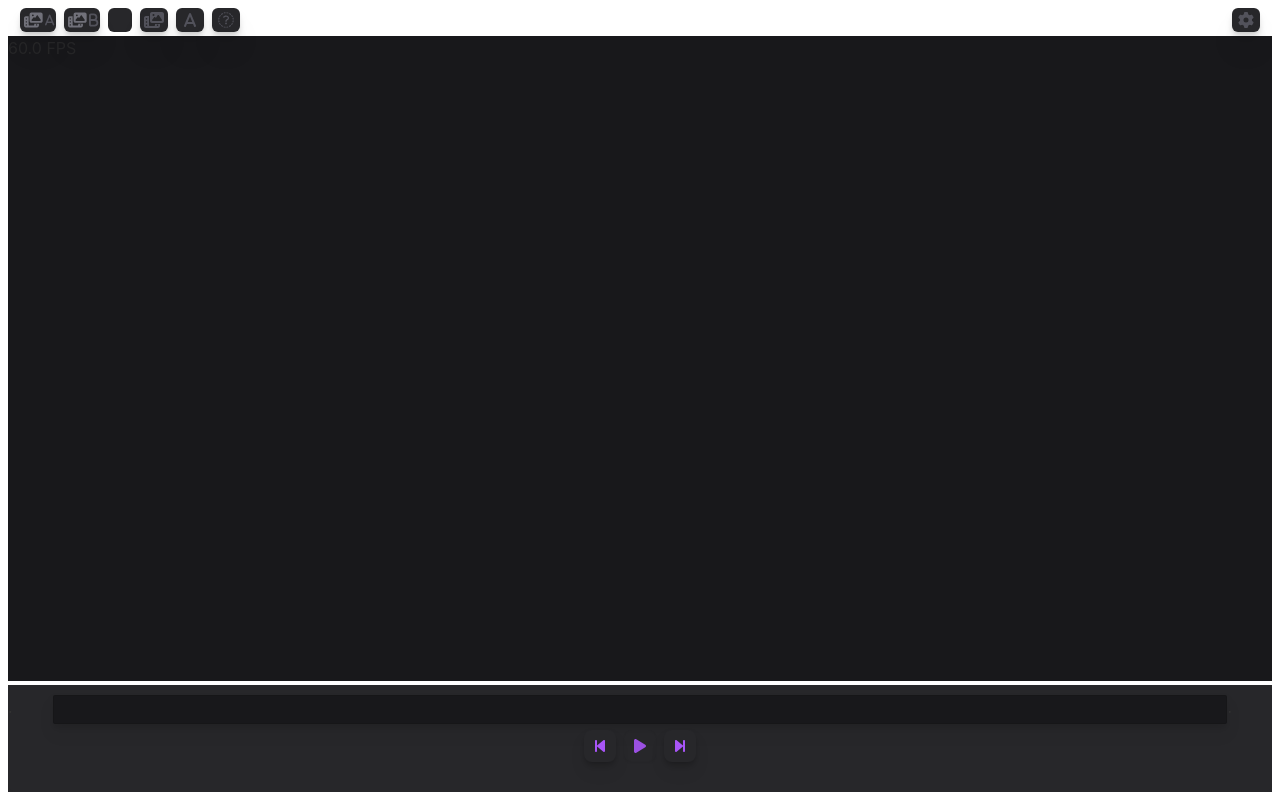
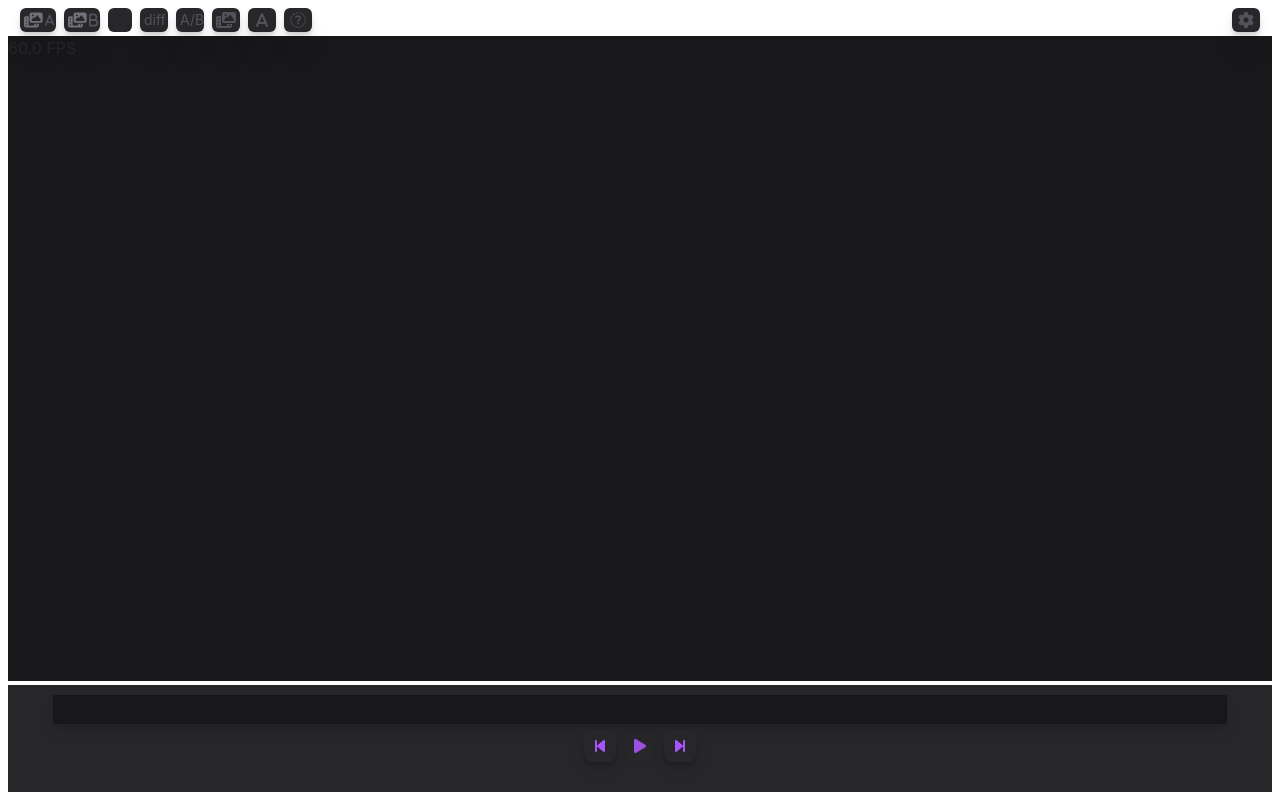
Before and after one commit to XpaceOff/viewfx, a Svelte app in the folder Tauri/: page / in a window 1280 px wide. Built offline with nearby package versions, Linux system fonts and the light colour scheme.

Commit message:
New button text added

```diff
--- a/Tauri/src/UpperSection.svelte
+++ b/Tauri/src/UpperSection.svelte
@@ -2,6 +2,7 @@
     import { isModalActive, modalTittle } from "./stores";
     import UpStdButton from "./UpperSide/Buttons/UpStdButton.svelte";
     import UpStdButtonTwoIco from "./UpperSide/Buttons/UpStdButtonTwoIco.svelte";
+    import UpButtonText from "./UpperSide/Buttons/UpButtonText.svelte";
     import EmptySpace01 from "./UpperSide/EmptySpace01.svelte";
     import LoadFileModal from "./Modal/LoadFileModal.svelte";
 
@@ -17,6 +18,8 @@
         <UpStdButtonTwoIco on:click={ openModalLoadFile } cssIcon01={"fa-photo-film"} cssIcon02={"fa-a"}></UpStdButtonTwoIco>
         <UpStdButtonTwoIco cssIcon01={"fa-photo-film"} cssIcon02={"fa-b"}></UpStdButtonTwoIco>
         <EmptySpace01></EmptySpace01>
+        <UpButtonText text={"diff"}></UpButtonText>
+        <UpButtonText text={"A/B"}></UpButtonText>
         <UpStdButton cssIcon={"fa-photo-film"}></UpStdButton>
         <UpStdButton cssIcon={"fa-a"}></UpStdButton>
         <UpStdButton cssIcon={"fa-object-intersect"}></UpStdButton>
--- /dev/null
+++ b/Tauri/src/UpperSide/Buttons/UpButtonText.svelte
@@ -0,0 +1,10 @@
+<script>
+    export let text;
+</script>
+
+<div
+    on:click
+    class="flex w-7 h-6 p-1 mx-1 shadow-md drop-shadow-xl bg-zinc-800 rounded-md items-center text-zinc-600 hover:text-zinc-400 hover:scale-95 active:bg-zinc-900 active:text-zinc-300 active:scale-75"
+>
+    <p class=" select-none text-sm">{text}</p>
+</div>
```
